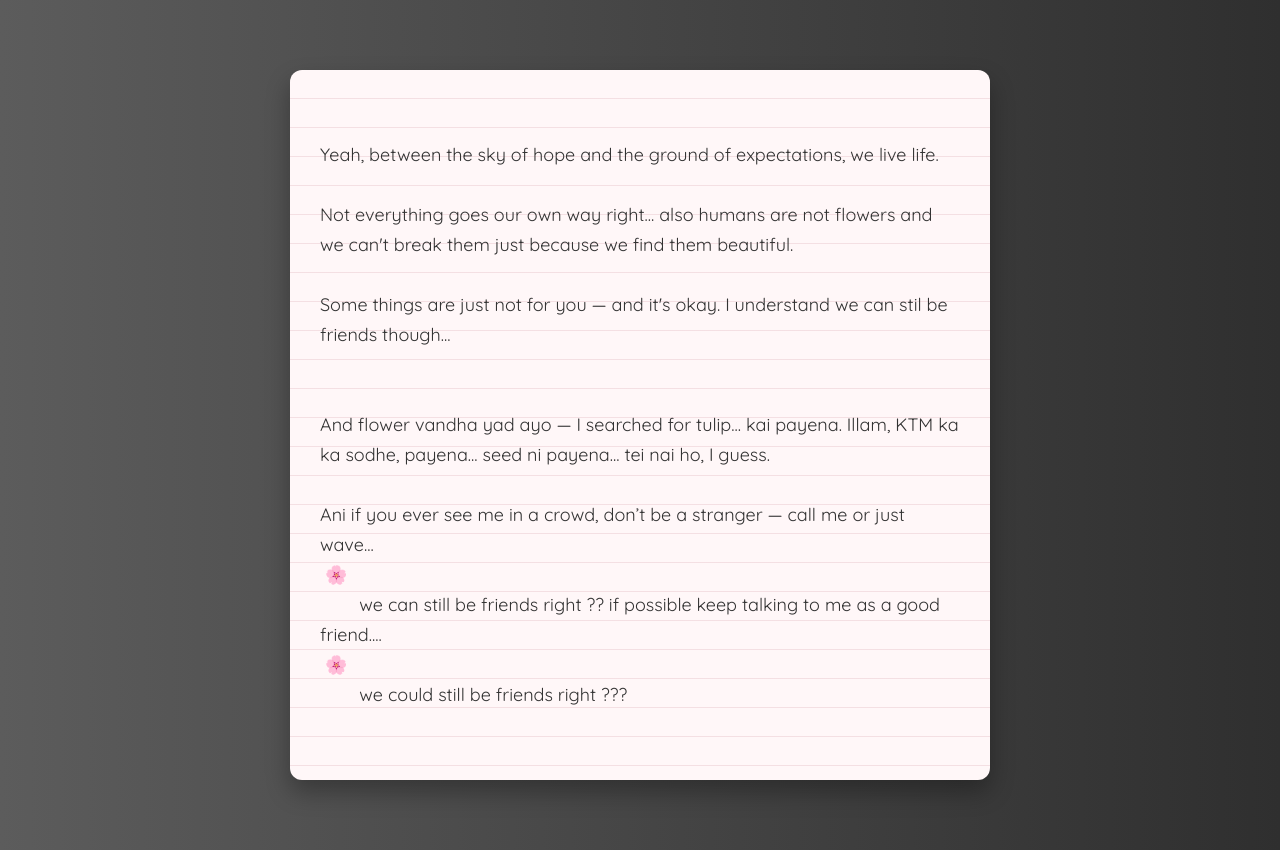
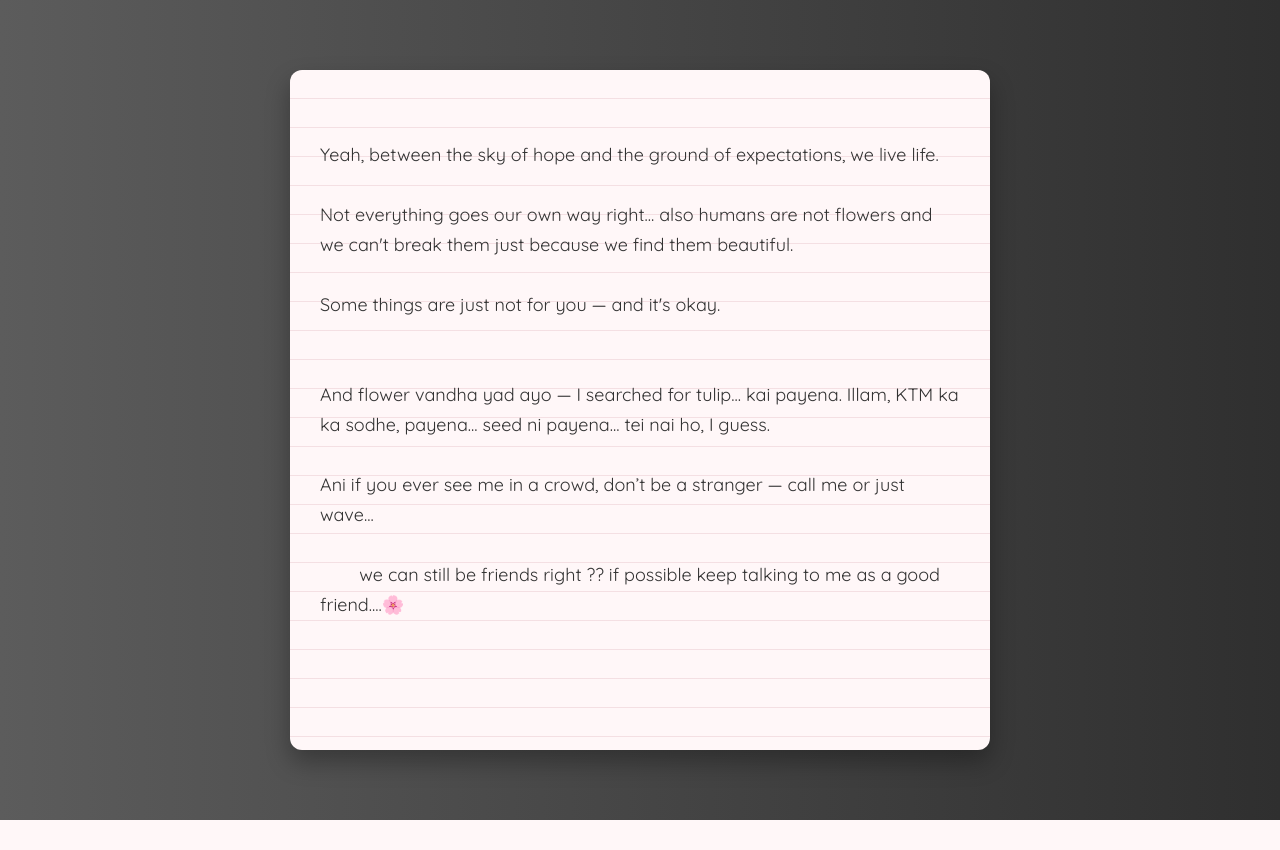
Before and after one commit to anishthapa666/N, a Django app: page /no/ in a window 1280 px wide. After the commit the page ends 820 px from the top, so only its background shows below. Run offline with Django 5.2, Linux system fonts and the light colour scheme.

Commit message:
Update no.html

```diff
--- a/apology/templates/apology/no.html
+++ b/apology/templates/apology/no.html
@@ -74,16 +74,16 @@ Yeah, between the sky of hope and the ground of expectations, we live life.
 
 Not everything goes our own way right... also humans are not flowers and we can't break them just because we find them beautiful.
 
-Some things are just not for you — and it's okay. I understand we can stil be friends though...
+Some things are just not for you — and it's okay.
 
 
 And flower vandha yad ayo — I searched for tulip... kai payena. Illam, KTM ka ka sodhe, payena... seed ni payena... tei nai ho, I guess.
 
 Ani if you ever see me in a crowd, don’t be a stranger — call me or just wave...
- 🌸
-        we can still be friends right ?? if possible keep talking to me as a good friend....
- 🌸
-        we could still be friends right ???
+
+        we can still be friends right ?? if possible keep talking to me as a good friend....🌸
+
+
       </div>
     </div>
   </div>
```
